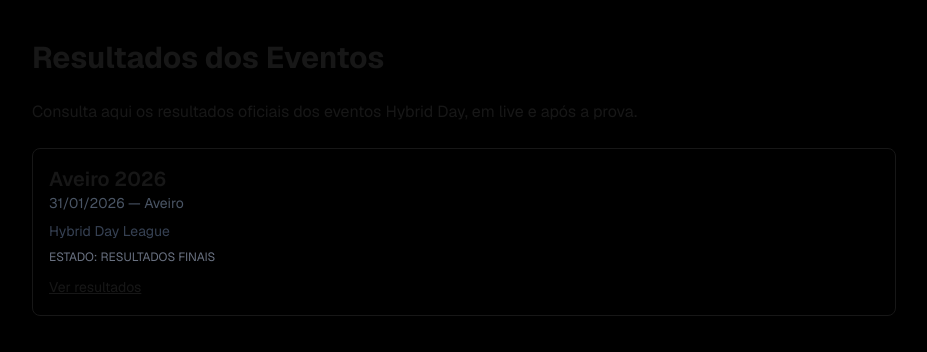
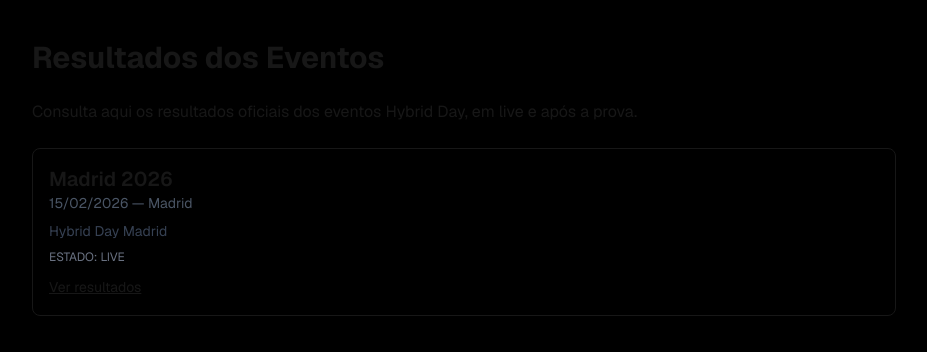
Before and after one commit to creativelinept/hdayleague, a Next.js app: page /events in a window 1280 px wide. Shown: the top 352 px of the page, without its empty margins (176-1103 px from the left). Built offline with nearby package versions, Linux system fonts and the light colour scheme.

Commit message:
Update main event routing to Madrid 2026

```diff
--- a/app/lib/events.tsx
+++ b/app/lib/events.tsx
@@ -14,13 +14,13 @@ export type EventData = {
 
 export const events: EventData[] = [
   {
-    slug: "hybrid-day-aveiro-2026",
-    title: "Aveiro 2026",
-    date: "2026-01-31",
-    location: "Aveiro",
-    description: "Hybrid Day League",
-    rrEventId: 381322,
-    mode: "result", // este já terminou
+    slug: "hybrid-day-madrid-2026",
+    title: "Madrid 2026",
+    date: "2026-02-15",
+    location: "Madrid",
+    description: "Hybrid Day Madrid",
+    rrEventId: 383186,
+    mode: "live", // este já terminou
   },
 ];
 
--- a/app/page.tsx
+++ b/app/page.tsx
@@ -1,5 +1,5 @@
 import { redirect } from "next/navigation";
 
 export default function Home() {
-  redirect("/events/hybrid-day-aveiro-2026");
+  redirect("/events/hybrid-day-madrid-2026");
 }
--- a/next.config.ts
+++ b/next.config.ts
@@ -5,13 +5,18 @@ const nextConfig: NextConfig = {
     return [
       {
         source: "/",
-        destination: "/events/hybrid-day-aveiro-2026",
-        permanent: true,
+        destination: "/events/hybrid-day-madrid-2026",
+        permanent: false,
       },
       {
         source: "/events",
-        destination: "/events/hybrid-day-aveiro-2026",
-        permanent: true,
+        destination: "/events/hybrid-day-madrid-2026",
+        permanent: false,
+      },
+      {
+        source: "/events/hybrid-day-vigo-2025",
+        destination: "/events/hybrid-day-madrid-2026",
+        permanent: false,
       },
     ];
   },
```
